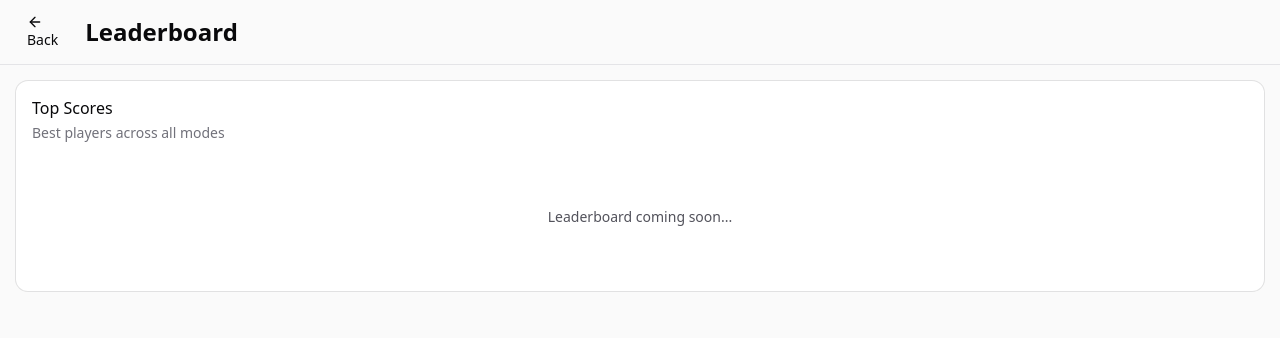
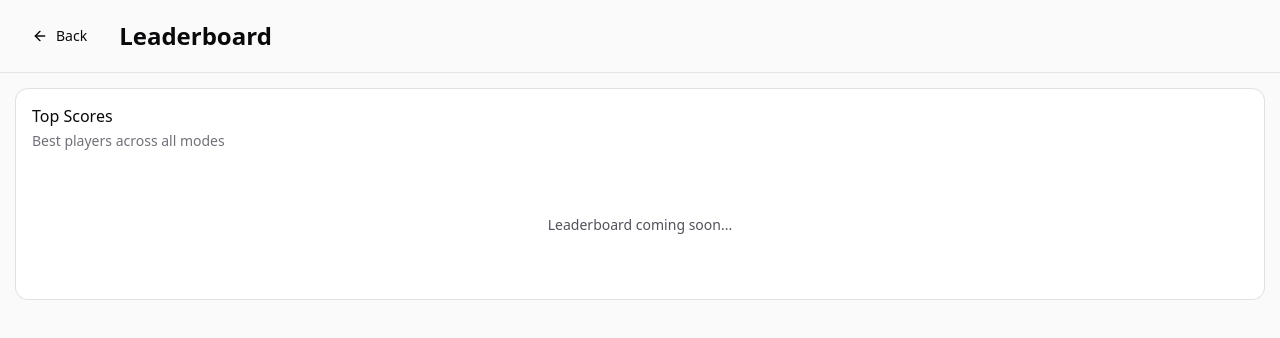
Before and after one commit to Rdecristobal/metrominute, a Next.js app: page /leaderboard in a window 1280 px wide. Shown: the top 338 px of the page. Built offline with nearby package versions, Linux system fonts and the light colour scheme.

Commit message:
fix: remove asChild prop, use styled Link directly

```diff
--- a/src/app/game/page.tsx
+++ b/src/app/game/page.tsx
@@ -3,24 +3,24 @@
 import { useSearchParams } from "next/navigation";
 import Link from "next/link";
 import { ArrowLeft } from "lucide-react";
-import { Button } from "@/components/ui/button";
 import GameBoard from "@/components/game/GameBoard";
 import ScoreBoard from "@/components/game/ScoreBoard";
 import Timer from "@/components/game/Timer";
 
 export default function GamePage() {
   const searchParams = useSearchParams();
-  const mode = searchParams.get("mode") || "classic";
+  const _mode = searchParams.get("mode") || "classic";
 
   return (
     <div className="flex flex-col h-screen bg-zinc-50 dark:bg-black">
       <header className="flex items-center justify-between p-4 border-b border-zinc-200 dark:border-zinc-800">
-        <Button variant="ghost" asChild>
-          <Link href="/">
-            <ArrowLeft className="mr-2 h-4 w-4" />
-            Back
-          </Link>
-        </Button>
+        <Link
+          href="/"
+          className="inline-flex items-center justify-center rounded-md text-sm font-medium transition-colors hover:bg-zinc-100 dark:hover:bg-zinc-800 h-10 px-4 py-2"
+        >
+          <ArrowLeft className="mr-2 h-4 w-4" />
+          Back
+        </Link>
         <div className="flex items-center gap-4">
           <Timer />
           <ScoreBoard />
--- a/src/app/leaderboard/page.tsx
+++ b/src/app/leaderboard/page.tsx
@@ -1,5 +1,4 @@
 import Link from "next/link";
-import { Button } from "@/components/ui/button";
 import { Card, CardContent, CardDescription, CardHeader, CardTitle } from "@/components/ui/card";
 import { ArrowLeft } from "lucide-react";
 
@@ -7,12 +6,13 @@ export default function LeaderboardPage() {
   return (
     <div className="flex flex-col min-h-screen bg-zinc-50 dark:bg-black">
       <header className="flex items-center gap-4 p-4 border-b border-zinc-200 dark:border-zinc-800">
-        <Button variant="ghost" asChild>
-          <Link href="/">
-            <ArrowLeft className="mr-2 h-4 w-4" />
-            Back
-          </Link>
-        </Button>
+        <Link
+          href="/"
+          className="inline-flex items-center justify-center rounded-md text-sm font-medium transition-colors hover:bg-zinc-100 dark:hover:bg-zinc-800 h-10 px-4 py-2"
+        >
+          <ArrowLeft className="mr-2 h-4 w-4" />
+          Back
+        </Link>
         <h1 className="text-2xl font-bold">Leaderboard</h1>
       </header>
 
```
